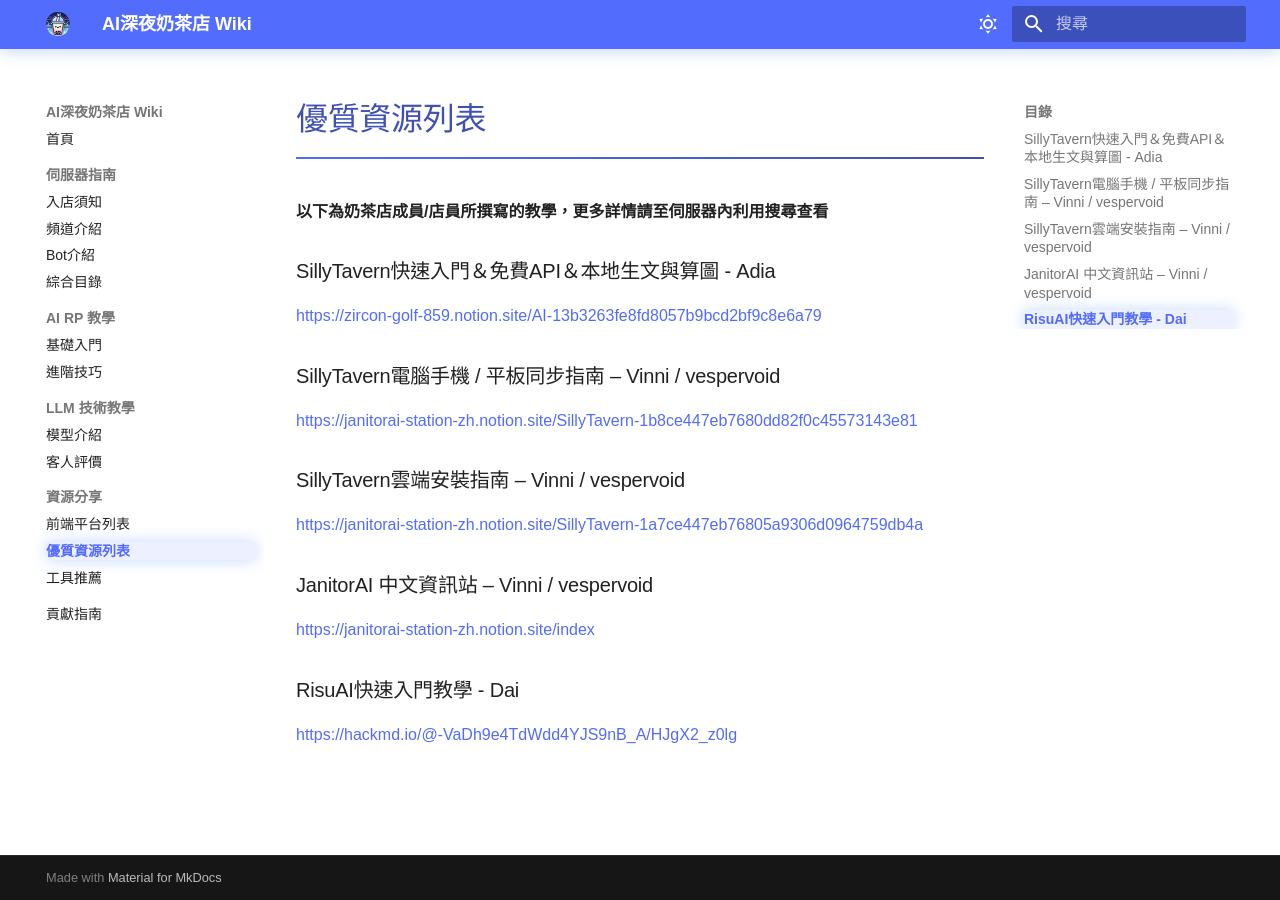
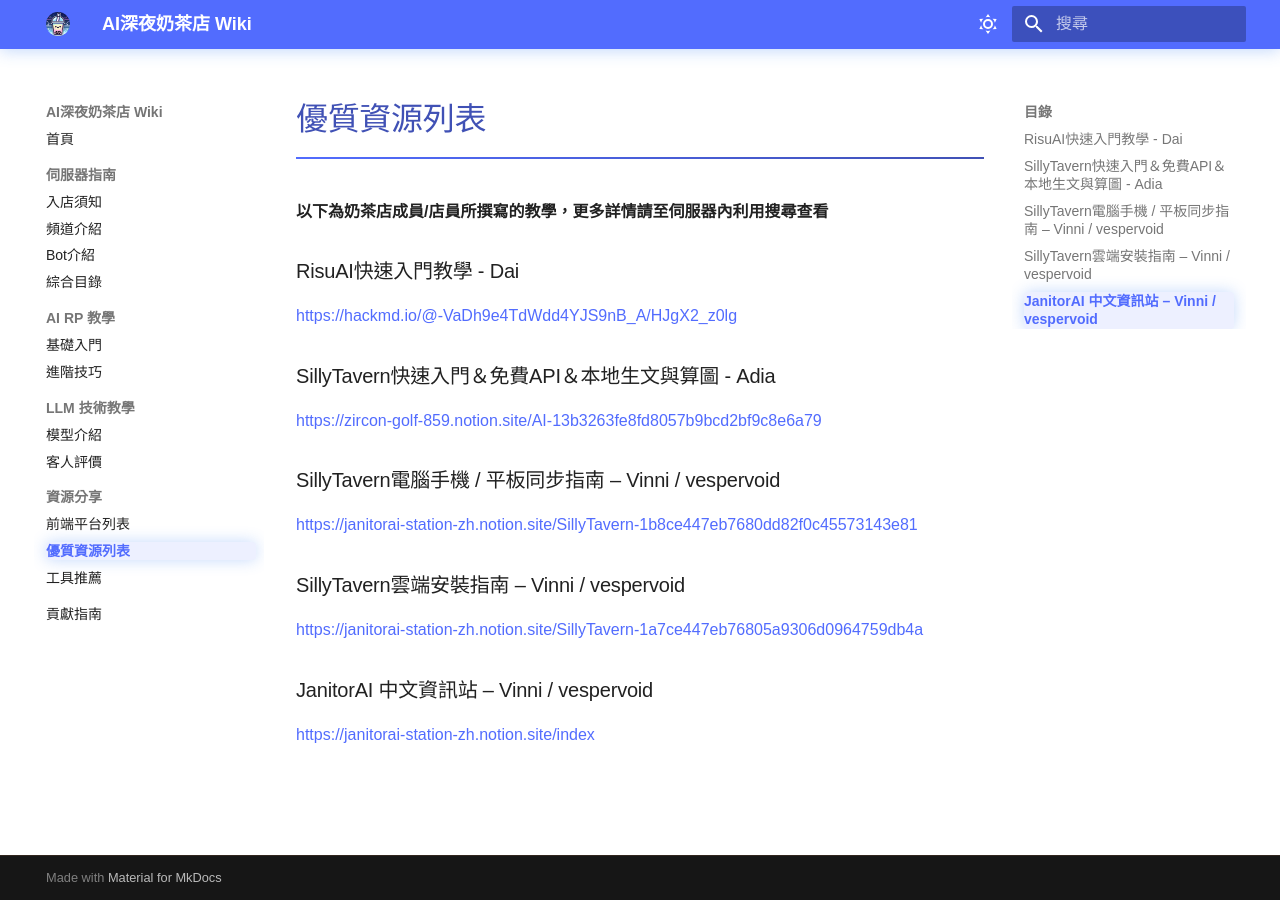
Before and after one commit to Chocochocococo/ai-milktea-wiki, an MkDocs documentation site: the page built from docs/resources/awesome-list.md, in a window 1280 px wide. Built offline with MkDocs 1.6.1 and Material for MkDocs 9.7.7, drawn with Linux system fonts in a browser that asks for light colours; part of the change alters nothing that is shown.

```diff
--- a/docs/resources/awesome-list.md
+++ b/docs/resources/awesome-list.md
@@ -11,6 +11,9 @@ tags:
 
 **以下為奶茶店成員/店員所撰寫的教學，更多詳情請至伺服器內利用搜尋查看**
 
+### RisuAI快速入門教學 - Dai
+[https://hackmd.io/@-VaDh9e4TdWdd4YJS9nB_A/HJgX2_z0lg](https://hackmd.io/@-VaDh9e4TdWdd4YJS9nB_A/HJgX2_z0lg)
+
 ### SillyTavern快速入門＆免費API＆本地生文與算圖 - Adia
 [https://zircon-golf-859.notion.site/AI-13b3263fe8fd8057b9bcd2bf9c8e6a79](https://zircon-golf-859.notion.site/AI-13b3263fe8fd8057b9bcd2bf9c8e6a79)
 
@@ -22,6 +25,3 @@ tags:
 
 ### JanitorAI 中文資訊站 – Vinni / vespervoid
 [https://janitorai-station-zh.notion.site/index](https://janitorai-station-zh.notion.site/index)
-
-### RisuAI快速入門教學 - Dai
-[https://hackmd.io/@-VaDh9e4TdWdd4YJS9nB_A/HJgX2_z0lg](https://hackmd.io/@-VaDh9e4TdWdd4YJS9nB_A/HJgX2_z0lg)
```
